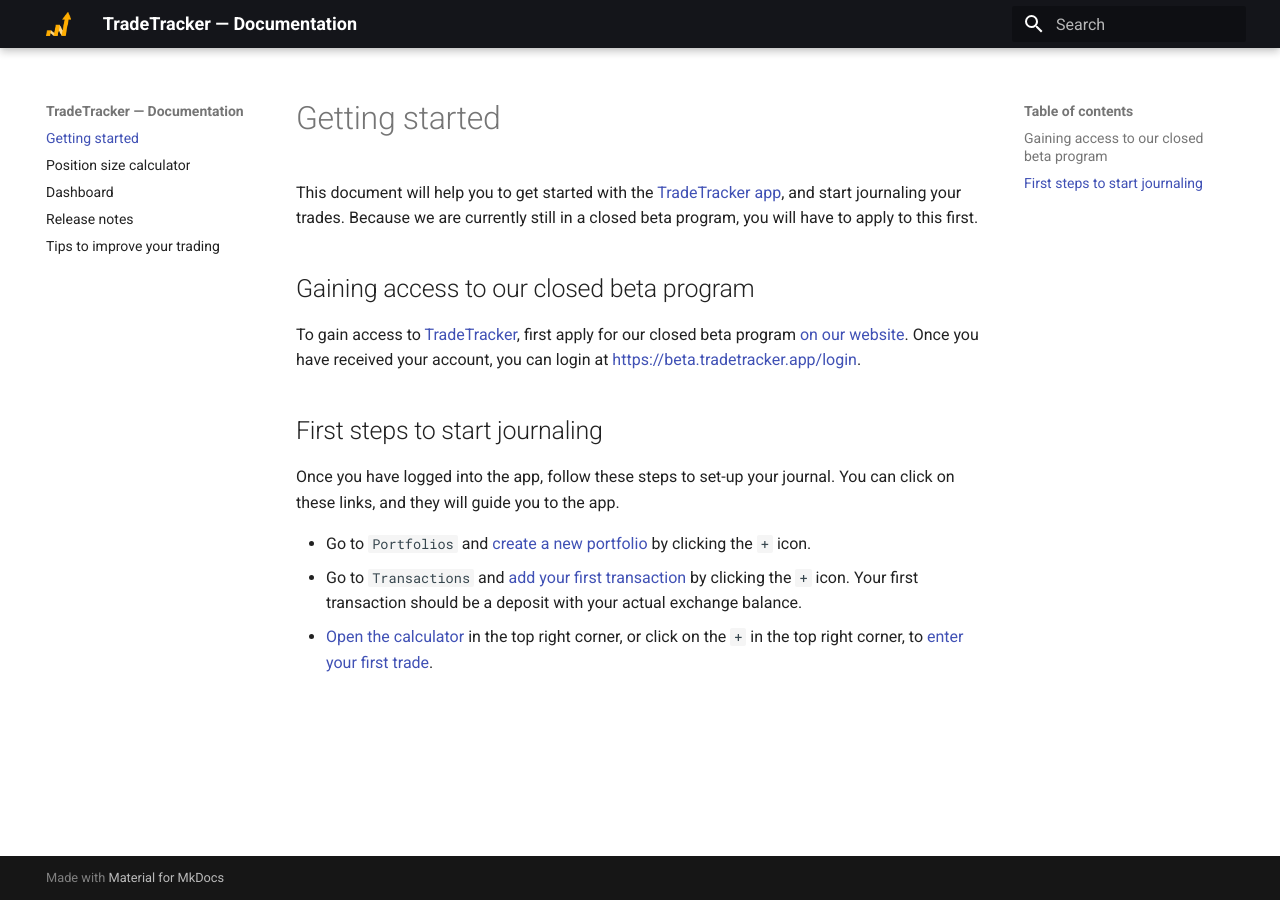
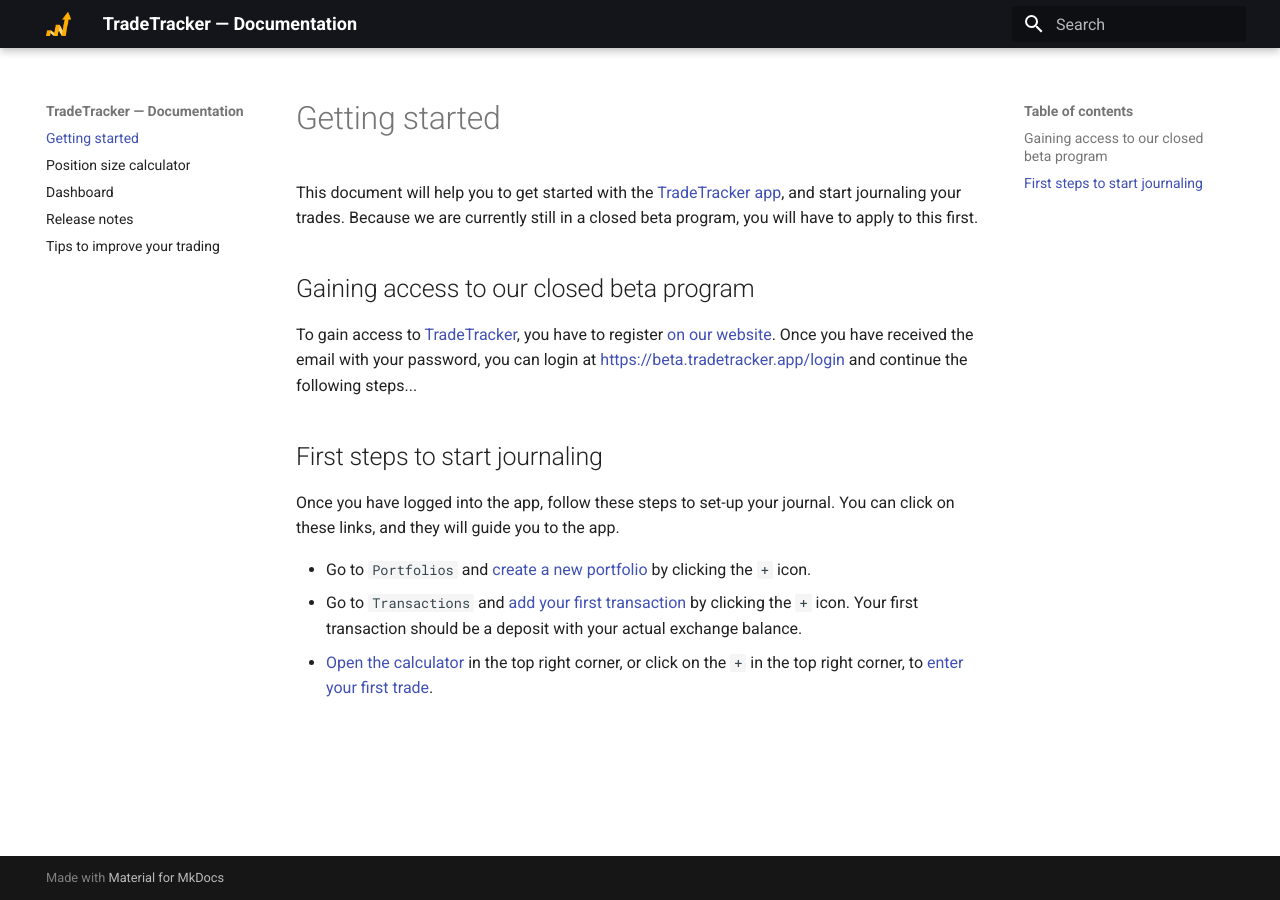
Before and after one commit to TradeTracker/docs, an MkDocs documentation site: the page built from docs/index.md, in a window 1280 px wide. Built offline with MkDocs 1.6.1 and Material for MkDocs 9.7.7, drawn with Linux system fonts in a browser that asks for light colours.

Commit message:
Docs update.

```diff
--- a/docs/index.md
+++ b/docs/index.md
@@ -5,8 +5,8 @@
 
 ## Gaining access to our closed beta program
 
-To gain access to [TradeTracker](https://beta.tradetracker.app), first apply for our closed beta program [on our website](https://tradetracker.app).
-Once you have received your account, you can login at [https://beta.tradetracker.app/login](https://beta.tradetracker.app/login).
+To gain access to [TradeTracker](https://beta.tradetracker.app), you have to register [on our website](https://beta.tradetracker.app).
+Once you have received the email with your password, you can login at [https://beta.tradetracker.app/login](https://beta.tradetracker.app/login) and continue the following steps...
 
 ## First steps to start journaling
 
```
Also changed, not shown: docs/dashboard.md (+1 -0 lines).
